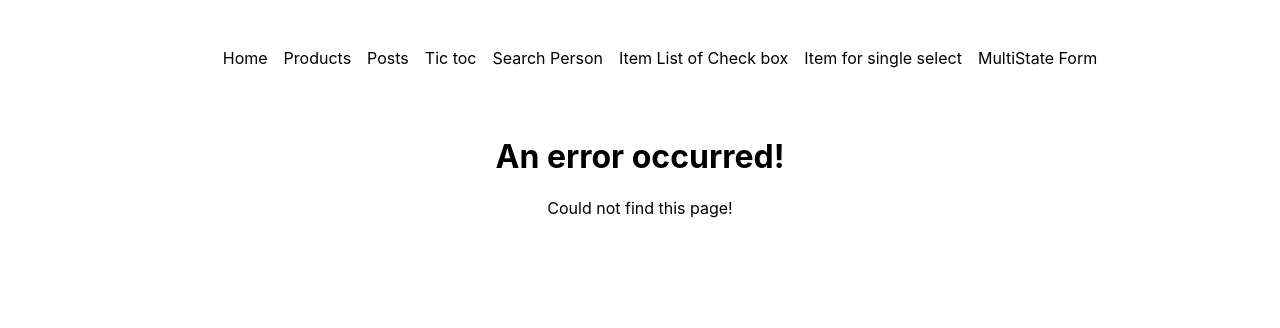
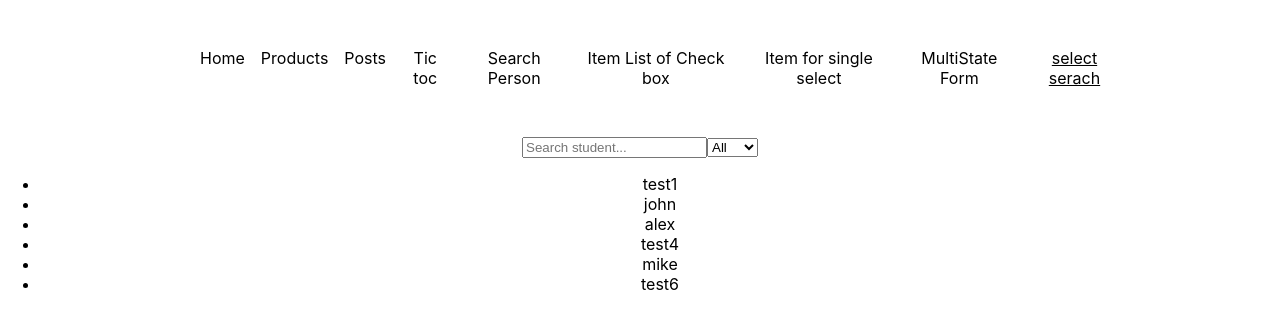
Before and after one commit to amarmern/react-route-v6-user-prodcut, a React (Create React App) app: page /filtersearch in a window 1280 px wide. Shown: the top 328 px of the page. Built offline with nearby package versions, Linux system fonts and the light colour scheme.

Commit message:
added wissen technology

```diff
--- a/src/App.js
+++ b/src/App.js
@@ -44,6 +44,7 @@ import CounterUseCallback from './Company/wissen/CounterUseCallback';
 import ParentComponent from './Company/wissen/ParentComponent';
 import Timer from './Company/wissen/Timer';
 import MultiStepForm from './pages/MultiStepForm';
+import FilterandSearch from './Company/wissen/FilterandSearch';
 //import Counter from './components/Counter.js'; // component for context use
 
 const router = createBrowserRouter([
@@ -62,6 +63,7 @@ const router = createBrowserRouter([
       { path: '/itemselect', element: <ItemListDropDown /> },
       { path: '/products/:productId', element: <ProductDetailPage /> },
       { path: '/multistateform', element: <MultiStepForm /> },
+      { path: '/filtersearch', element: <FilterandSearch /> },
     ],
   },
 ]);
@@ -78,6 +80,7 @@ function App() {
   return (
     <div className="App">
       <RouterProvider router={router} />
+      {/* <Greeting /> */}
       {/* <h1>Count-- {countereState.count}</h1> */}
 
       {/* <AsyncPage />
@@ -106,7 +109,7 @@ function App() {
 
       {/* <ProductSearch />
       <MyApp />
-      <Greeting />
+
       <Myref />
       <ArrayAdd />
       <ProductCountIncrement />
--- /dev/null
+++ b/src/Company/wissen/FilterandSearch.js
@@ -0,0 +1,56 @@
+import React, { useState } from 'react';
+
+let STUDENTDATA = [
+  { id: 1, name: 'test1' },
+  { id: 2, name: 'john' },
+  { id: 3, name: 'alex' },
+  { id: 4, name: 'test4' },
+  { id: 5, name: 'mike' },
+  { id: 6, name: 'test6' },
+];
+
+export default function FilterandSearch() {
+  const [student] = useState(STUDENTDATA);
+  const [selectedId, setSelectedId] = useState('');
+  const [searchText, setSearchText] = useState('');
+
+  // 🔥 Combined filtering
+  const filteredStudent = student.filter((item) => {
+    const matchDropdown = selectedId ? item.id === Number(selectedId) : true;
+
+    const matchSearch = item.name
+      .toLowerCase()
+      .includes(searchText.toLowerCase());
+
+    return matchDropdown && matchSearch;
+  });
+
+  return (
+    <>
+      {/* 🔍 Search */}
+      <input
+        type="text"
+        placeholder="Search student..."
+        value={searchText}
+        onChange={(e) => setSearchText(e.target.value)}
+      />
+
+      {/* 🔽 Dropdown */}
+      <select onChange={(e) => setSelectedId(e.target.value)}>
+        <option value="">All</option>
+        {student.map((item) => (
+          <option key={item.id} value={item.id}>
+            {item.name}
+          </option>
+        ))}
+      </select>
+
+      {/* 📋 List */}
+      <ul>
+        {filteredStudent.map((s) => (
+          <li key={s.id}>{s.name}</li>
+        ))}
+      </ul>
+    </>
+  );
+}
--- a/src/components/MainNavigation.js
+++ b/src/components/MainNavigation.js
@@ -91,6 +91,17 @@ function MainNavigation() {
               MultiState Form
             </NavLink>
           </li>
+          <li>
+            <NavLink
+              to="/filtersearch"
+              className={({ isActive }) =>
+                isActive ? classes.active : undefined
+              }
+            >
+              {' '}
+              select serach
+            </NavLink>
+          </li>
         </ul>
       </nav>
     </header>
```
